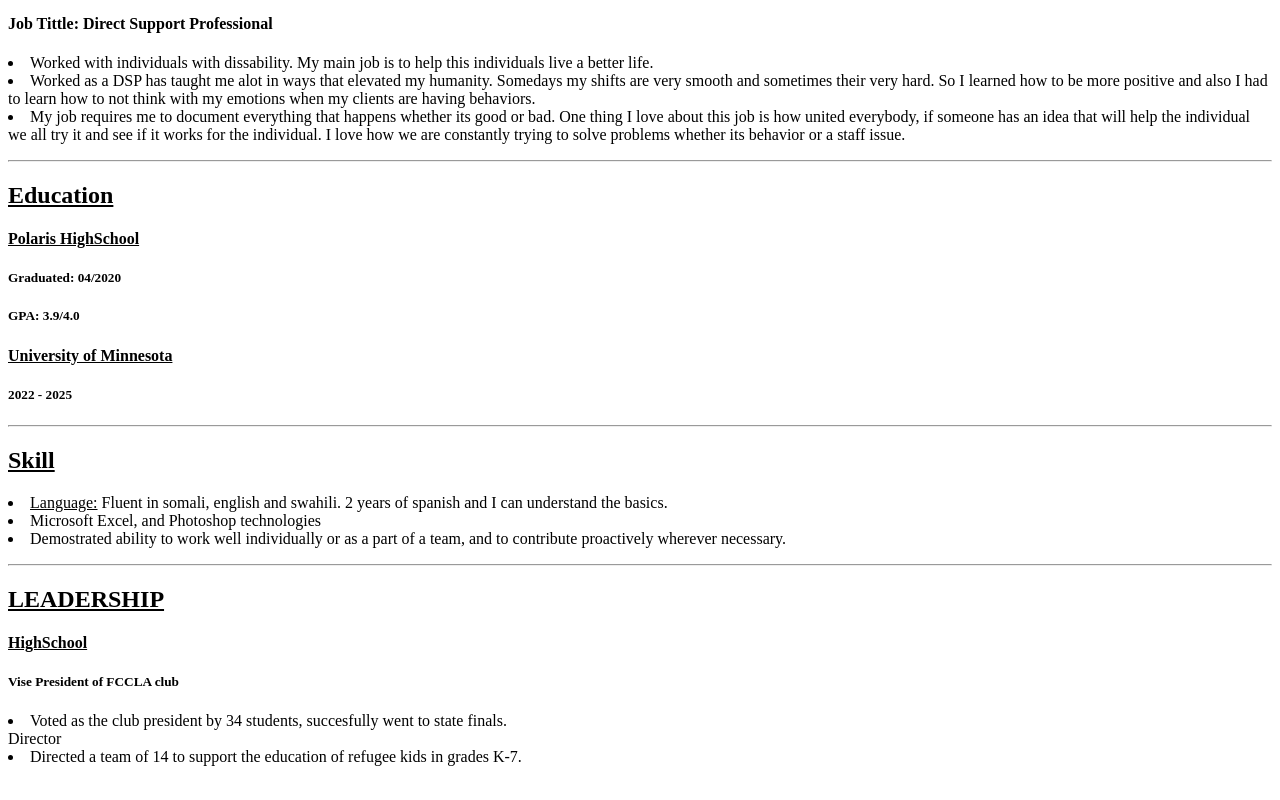
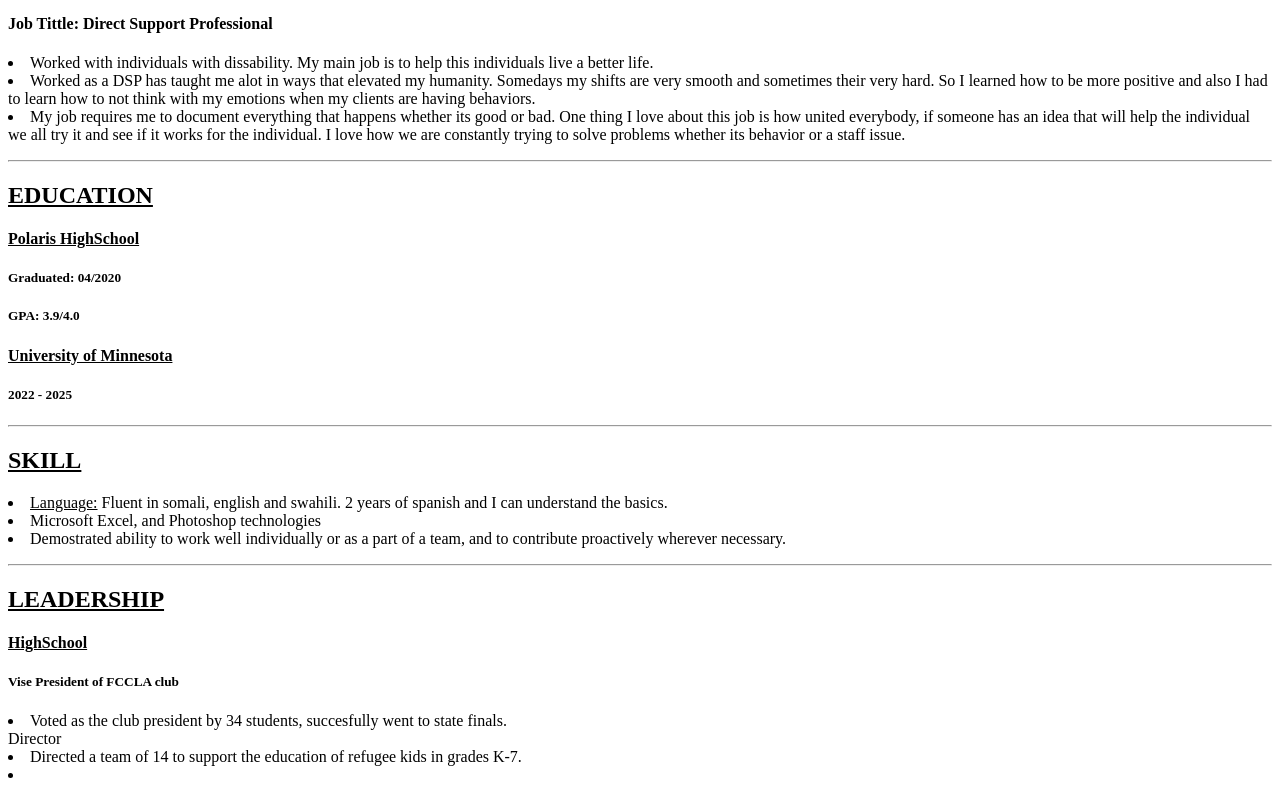
Before and after one commit to queensadia/queensadia.github.io, a plain HTML site: page index.html in a window 1280 px wide. Shown: the part 718-1518 px from the top of the page. Drawn offline with Linux system fonts and the light colour scheme.

Commit message:
Update index.html

```diff
--- a/index.html
+++ b/index.html
@@ -7,10 +7,9 @@
   <link rel="stylesheet" href="style.css"/>
 </head>
 <body>
-  <div>
+  <div class="me">
   <center>
-
-  <h1>
+    <h1>
     <u>MY RESUME</u>
   </h1>
     </div>
@@ -21,37 +20,36 @@
   <h5>1500 W 82ND ST APT 166, Bloomington MN 55437</h5>
   <h5>Gmail: ahmedsadia783@gmail.com</h5>
     <h5>Contact Number: 6202903776</h5><hr></div>
-  <div>
+  <div class= "career">
    <h2>
      <u>CAREER</u>
-     </h2>
+    </h2></div>
+  <div>
   <h3>
     <u>Brosnan Risk Consultant 05/2020 - 02/2021</u>
  </h3>
   <h4>Job Tittle: Site Lead</h4>
   <p>
-
       <li>Worked as a security guard. My job was to make sure that everybody was doing their job. Not only that I was resposible for the whole site, making sure our clients were sattisfied and Items were not being stolen. </li>
       <li>learned how to comminucate efficintly and also solve problems with my team. </li>
       <li>As a brosnan security officer we were required to comunicate through a walkie talkie, so I had to be clear with our wording and also be good listners. </li>
       <li>My main job was to be very observant when we walked to make sure nobody was stealing items, this thought me so much patience because I would be working 10 hour shifts and thats all I would be doing.</li>
-
     </p>
-
   <h3>
     <u> Bridges MN 06/2021 - Current</u> </h3>
   <h4>Job Tittle: Direct Support Professional</h4>
   <p>
-
       <li>Worked with individuals with dissability. My main job is to help this individuals live a better life.  </li>
       <li>Worked as a DSP has taught me alot in ways that elevated my humanity. Somedays my shifts are very smooth and sometimes their very hard. So I learned how to be more positive and also I had to learn how to not think with my emotions when my clients are having behaviors.</li>
       <li>My job requires me to document everything that happens whether its good or bad. One thing I love about this job is how united everybody, if someone has an idea that will help the individual we all try it and see if it works for the individual. I love how we are constantly trying to solve problems whether its behavior or a staff issue.</li>
 
   </p><hr></div>
+  <div class ="study">
+  <h2>
+     <u>EDUCATION</u>
+     </h2>
+  </div>
   <div>
-  <h2>
-     <u>Education</u>
-     </h2>
   <h4>
     <u>Polaris HighSchool</u>
  </h4>
@@ -61,20 +59,19 @@
     <u>University of Minnesota</u>
   </h4>
     <h5>2022 - 2025</h5><hr></div>
+  <div class ="skill">
+  <h2>
+     <u>SKILL</u>
+    </h2></div>
   <div>
-  <h2>
-
-     <u>Skill</u>
-     </h2>
   <p>
-
-      <li><u>Language:</u> Fluent in somali, english and swahili. 2 years of spanish and I can understand the basics. </li>
+     <li><u>Language:</u> Fluent in somali, english and swahili. 2 years of spanish and I can understand the basics. </li>
       <li>Microsoft Excel, and Photoshop technologies </li>
       <li>Demostrated ability to work well individually or as a part of a team, and to contribute proactively wherever necessary.</li>
-
     </p><hr></div>
- <div>
-  <h2> <u>LEADERSHIP</u></h2>
+ <div class="lead">
+   <h2> <u>LEADERSHIP</u></h2></div>
+  <div>
   <h4>
     <u>HighSchool</u> </h4>
   <h5>Vise President of FCCLA club</h5>
@@ -82,7 +79,8 @@
       <li> Voted as the club president by 34 students, succesfully went to state finals. </li>
 Director
       <li>Directed a team of 14 to support the education of refugee kids in grades K-7.</li>
-    </p>
+    <li></li>
+     </p>
   </div>
   </body>
 </html>
```
